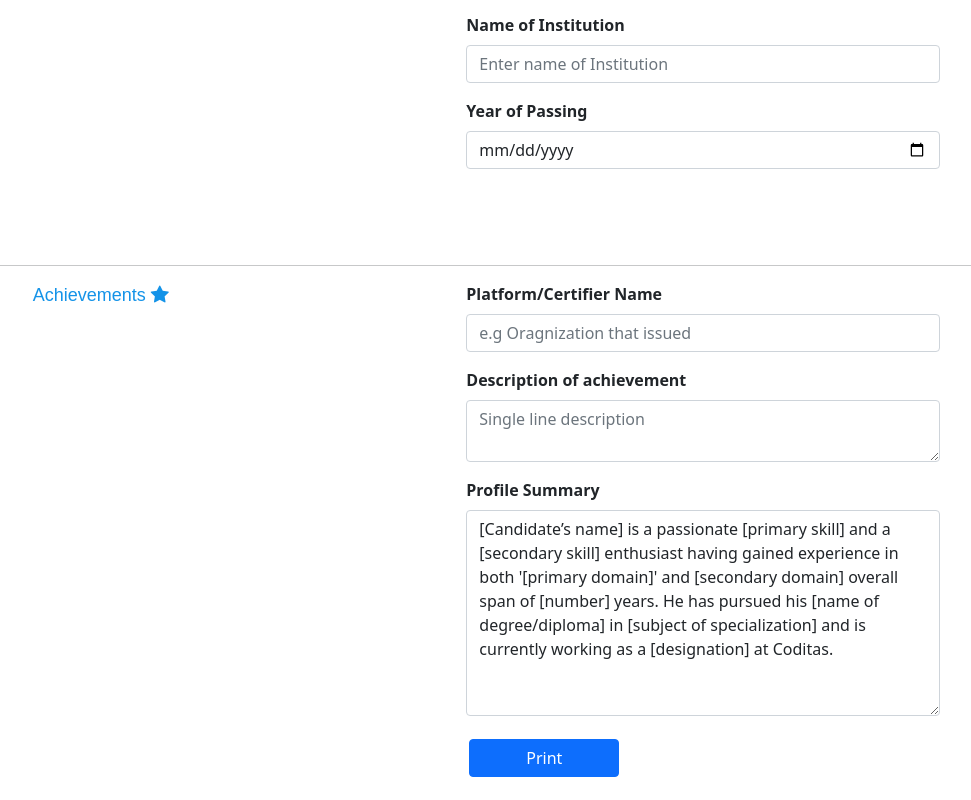
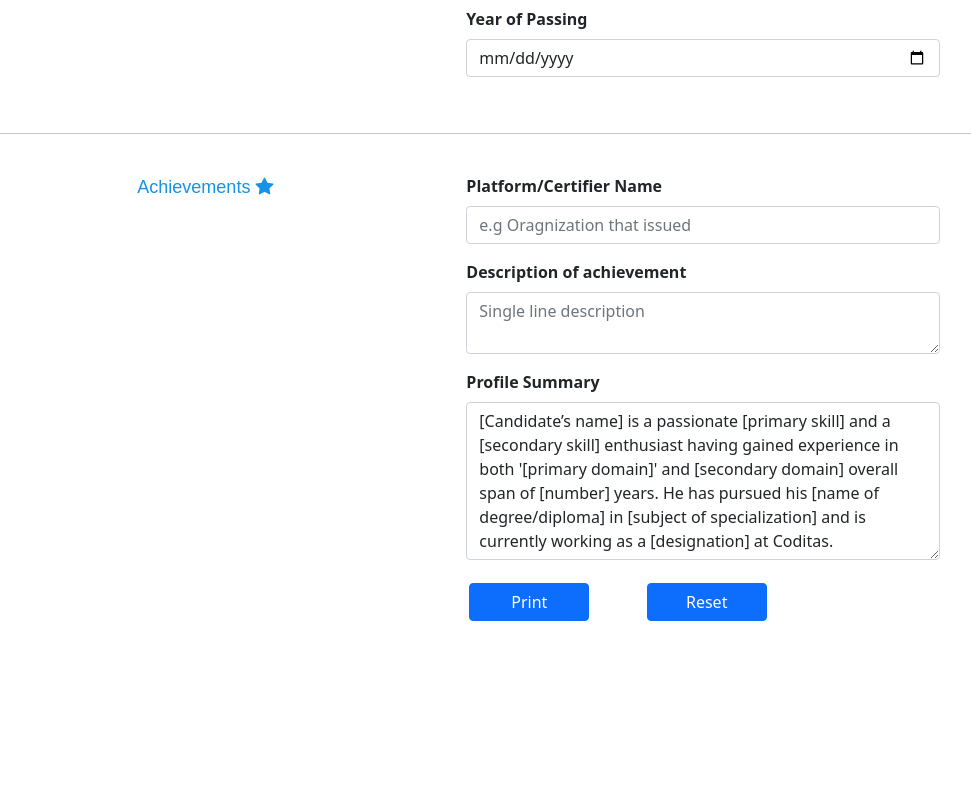
Before and after one commit to Kriti-coditas/Coditas-Form-template, an Angular app: page /employeeForm in a window 1280 px wide. Before the commit this address led to /. Shown: the part 1639-2439 px from the top of the page, without its empty margins (96-1067 px from the left). After the commit the page ends 2283 px from the top, so only its background shows below. Built offline with nearby package versions, Linux system fonts and the light colour scheme.

Commit message:
Date 22: Commit-2

```diff
--- a/src/app/app-routing.module.ts
+++ b/src/app/app-routing.module.ts
@@ -1,7 +1,10 @@
-import { NgModule } from '@angular/core';
+import { Component, NgModule } from '@angular/core';
 import { RouterModule, Routes } from '@angular/router';
-
-const routes: Routes = [];
+import {FormTemplateComponent} from '../app/form-template/form-template.component'
+const routes: Routes = [
+ {path:'employeeForm',component:FormTemplateComponent},
+ {path:'**',redirectTo:'employeeForm',pathMatch:'full'}
+];
 
 @NgModule({
   imports: [RouterModule.forRoot(routes)],
--- a/src/app/form-template/form-template.component.css
+++ b/src/app/form-template/form-template.component.css
@@ -3,12 +3,8 @@
   top: -10px;
 }
 
-/* .flex-container {
-  display: flex;
-  justify-content: center;
-} */
 .container-fluid {
-  margin-top: 50px;
+  margin-top: 10px;
 }
 
 .profileSummaryInPara {
@@ -16,11 +12,12 @@
 }
 
 hr {
-  margin-top: 80px;
+  margin-top: 40px;
+  margin-bottom: 40px;
 }
 
 .form-horizontal {
-  margin-top: 40px;
+  margin-top: 30px;
 }
 
 div>label {
@@ -28,7 +25,8 @@ div>label {
 }
 
 .btn {
-  width: 150px;
+  width: 120px;
+  /* outline:none;   */
 }
 
 .subHeadingDesign {
@@ -88,4 +86,14 @@ div>label {
     page-break-before: always;
   }
 
+  hr {
+    margin-top: 30px;
+    margin-bottom: 0px;
+  }
+
+  @page {
+    size: auto;
+    margin: 0;
+  }
+
 }
--- a/src/app/form-template/form-template.component.html
+++ b/src/app/form-template/form-template.component.html
@@ -25,7 +25,7 @@
         </div>
         <form class="form-horizontal" [formGroup]="profileForm" (ngSubmit)="onPrint()">
             <div class="row">
-                <div class="col-sm-4 offset-sm-1 subHeadingDesign">Key Skills
+                <div class="col-sm-4 offset-sm-1   offset-lg-2 col-lg-3 subHeadingDesign">Key Skills
                     <i class="bi bi-bookmark-fill"></i>
                 </div>
                 <div class="col-sm-6">
@@ -91,9 +91,9 @@
                     </div>
                 </div>
             </div>
-            <hr class="page-break">
+            <hr>
             <div class="row">
-                <div class="col-sm-4 offset-sm-1 subHeadingDesign">Experience
+                <div class="col-sm-4 offset-sm-1 offset-lg-2 col-lg-3 subHeadingDesign">Experience
                     <i class="bi bi-bag-check-fill"></i>
                 </div>
                 <div class="col-sm-6">
@@ -147,7 +147,7 @@
             </div>
             <hr>
             <div class="row">
-                <div class="col-sm-4 offset-sm-1 subHeadingDesign">Education
+                <div class="col-sm-4 offset-sm-1 offset-lg-2 col-lg-3 subHeadingDesign">Education
                     <i class="bi bi-book-fill"></i>
                 </div>
                 <div class="col-sm-6">
@@ -179,7 +179,7 @@
             </div>
             <hr>
             <div class="row">
-                <div class="col-sm-4 offset-sm-1 subHeadingDesign">Achievements
+                <div class="col-sm-4 offset-sm-1 offset-lg-2 col-lg-3 subHeadingDesign">Achievements
                     <i class="bi bi-star-fill"></i>
                 </div>
                 <div class="col-sm-6">
@@ -203,15 +203,18 @@
                         <label class="control-label col-sm-6" for="profileSummary">Profile Summary</label>
                         <div class="col-sm-10">
                             <textarea type="text" class="form-control" id="profileSummary" autocomplete="off"
-                                formControlName="profileSummary" minlength=20 maxlength=500 rows="8" cols="10"
+                                formControlName="profileSummary" minlength=20 maxlength=500 rows="6" cols="10"
                                 [(ngModel)]="profileSummaryInPara" (keyup)="checkRequiredFields()"></textarea>
                         </div>
                     </div>
                 </div>
             </div>
-            <div class="form-group offset-sm-5 col-sm-7">
+            <div class="form-group offset-lg-5 col-lg-7">
                 <div class="btn">
                     <button type="submit" class="btn btn-primary">Print</button>
+                </div>
+                <div class="btn offset-1">
+                    <button type="reset" class="btn btn-primary" (click)="onReset()">Reset</button>
                 </div>
                 <div class="text-danger" *ngIf="errorMessage"><span>{{errorMessage}}</span></div>
             </div>
--- a/src/app/form-template/form-template.component.ts
+++ b/src/app/form-template/form-template.component.ts
@@ -36,8 +36,7 @@ export class FormTemplateComponent implements OnInit {
     });
   }
   checkRequiredFields() {
-    console.log("Inside checkRequiredFields");
-
+    // console.log("Inside checkRequiredFields");
     if (!this.profileForm.value.fullName || !this.profileForm.value.profession || !this.profileForm.value.profileSummary) {
       this.errorMessage = "Please fill all the Mandatory fields to Print"
     } else {
@@ -47,4 +46,11 @@ export class FormTemplateComponent implements OnInit {
   onPrint() {
     window.print();
   }
+  onReset() {
+    var onResetProfileSummary = document.getElementById('profileSummary');
+    const el = document.querySelector('button');
+    if (onResetProfileSummary != null) {
+      onResetProfileSummary.innerHTML = this.profileSummaryInPara;
+    }
+  }
 }
```
